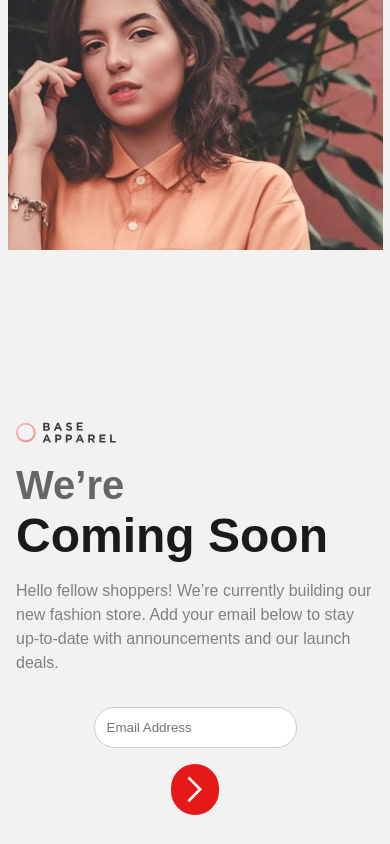
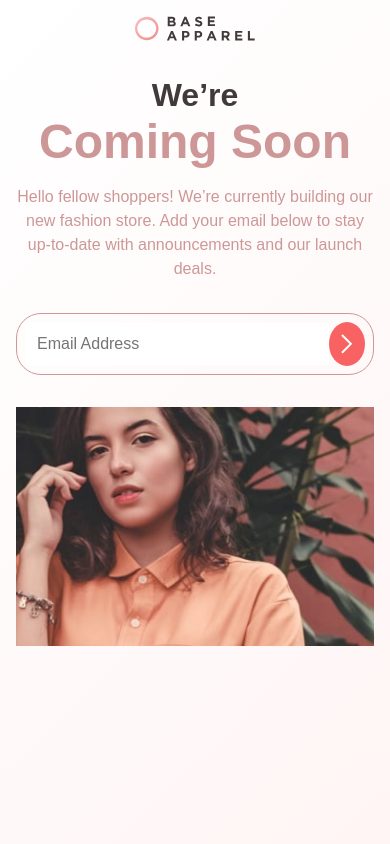
Before and after one commit to allen-schweitzer/base-apparel-challenge, a plain HTML site: page index.html in a window 390 px wide. Drawn offline with Linux system fonts and the light colour scheme.

Commit message:
modified styles according to readme; added js validation

```diff
--- a/index.html
+++ b/index.html
@@ -5,14 +5,16 @@
   <meta name="viewport" content="width=device-width, initial-scale=1.0">
   <title>Base Apparel Coming Soon</title>
   <link rel="stylesheet" href="styles.css">
+  <script src="js/script.js"></script>
 </head>
 <body>
-  <div class="container">
+  <main class="container">
     <div class="content">
       <img src="images/logo.svg" alt="Base Apparel Logo" class="logo">
       <h1>We’re <span>Coming Soon</span></h1>
       <p>Hello fellow shoppers! We’re currently building our new fashion store. Add your email below to stay up-to-date with announcements and our launch deals.</p>
-      <form class="email-form">
+      <form class="email-form" novalidate>
+        <div class="input-wrapper">
           <input
             type="email"
             placeholder="Email Address"
@@ -21,7 +23,8 @@
           <button type="submit" class="submit-btn">
             <img src="images/icon-arrow.svg" alt="Submit">
           </button>
-        <span class="error-msg">Please provide a valid email address</span>
+        </div>
+        <span class="error-msg" id="error-msg">Please provide a valid email address</span>
       </form>
     </div>
     <div class="hero">
@@ -30,6 +33,6 @@
         <img src="images/hero-desktop.jpg" alt="Hero Image">
       </picture>
     </div>
-  </div>
+  </main>
 </body>
 </html>
--- /dev/null
+++ b/js/script.js
@@ -0,0 +1,16 @@
+document.querySelector('.email-form').addEventListener('submit', function (e) {
+    e.preventDefault();
+    const emailInput = document.querySelector('.email-input');
+    const errorMsg = document.getElementById('error-msg');
+    const emailPattern = /^[^\s@]+@[^\s@]+\.[^\s@]+$/;
+
+    if (!emailInput.value || !emailPattern.test(emailInput.value)) {
+      errorMsg.style.display = 'block';
+      emailInput.style.borderColor = 'hsl(0, 93%, 68%)';
+    } else {
+      errorMsg.style.display = 'none';
+      emailInput.style.borderColor = 'hsl(0, 36%, 70%)';
+      alert('Thank you for subscribing!');
+      emailInput.value = '';
+    }
+  });
--- a/styles.css
+++ b/styles.css
@@ -6,83 +6,89 @@
   }
 
   body {
-    font-family: 'Arial', sans-serif; /* Update to match the style guide font */
+    font-family: 'Josefin Sans', sans-serif;
     font-size: 16px;
-    color: hsl(0, 0%, 40%);
-    background: hsl(0, 0%, 95%);
+    color: hsl(0, 6%, 24%);
+    background: linear-gradient(135deg, hsl(0, 0%, 100%), hsl(0, 100%, 98%));
   }
 
   .container {
     display: flex;
     flex-direction: row;
+    justify-content: space-between;
     align-items: center;
-    justify-content: center;
-    height: 100vh;
+    padding: 2rem;
+    min-height: 100vh;
   }
 
   .content {
-    flex: 1;
-    padding: 2rem;
-    text-align: left;
+    max-width: 500px;
   }
 
   .logo {
-    max-width: 100px;
+    max-width: 120px;
+    margin-bottom: 2rem;
   }
 
   h1 {
-    font-size: 2.5rem;
-    margin: 1rem 0;
+    font-weight: 600;
+    font-size: 2rem;
+    color: hsl(0, 6%, 24%);
   }
 
   h1 span {
+    font-size: 3rem;
     display: block;
-    font-size: 3rem;
-    color: hsl(0, 0%, 10%);
+    color: hsl(0, 36%, 70%);
   }
 
   p {
     margin: 1rem 0 2rem 0;
     line-height: 1.5;
-    color: hsl(0, 0%, 50%);
+    color: hsl(0, 36%, 70%);
   }
 
   .email-form {
     display: flex;
+    flex-direction: column;
+  }
+
+  .input-wrapper {
+    display: flex;
     align-items: center;
-    gap: 0.5rem;
+    border: 1px solid hsl(0, 36%, 70%);
+    border-radius: 25px;
+    padding: 0.5rem;
+    overflow: hidden;
   }
 
   .email-input {
     flex: 1;
     padding: 0.75rem;
-    border: 1px solid hsl(0, 0%, 80%);
-    border-radius: 25px;
+    border: none;
     outline: none;
-  }
-
-  .email-input:focus {
-    border-color: hsl(0, 0%, 40%);
+    font-size: 1rem;
   }
 
   .submit-btn {
-    background-color: hsl(0, 80%, 50%);
+    background-color: hsl(0, 93%, 68%);
     border: none;
-    padding: 0.75rem 1rem;
-    border-radius: 25px;
+    padding: 0.75rem;
+    border-radius: 50%;
     cursor: pointer;
     display: flex;
     align-items: center;
     justify-content: center;
+    transition: background-color 0.3s ease;
   }
 
-  .submit-btn img {
-    width: 16px;
+  .submit-btn:hover {
+    background-color: hsl(0, 80%, 60%);
   }
 
   .error-msg {
     margin-top: 0.5rem;
-    color: hsl(0, 80%, 50%);
+    color: hsl(0, 93%, 68%);
     font-size: 0.875rem;
     display: none;
   }
@@ -93,7 +99,7 @@
   }
 
   .hero img {
-    max-width: 100%;
+    width: 100%;
     height: auto;
     object-fit: cover;
   }
@@ -102,20 +108,18 @@
     .container {
       flex-direction: column;
       text-align: center;
+      padding: 1rem;
     }
 
     .content {
-      order: 2;
-      padding: 1rem;
+      margin-bottom: 2rem;
     }
 
-    .hero {
-      order: 1;
-      width: 100%;
+    .input-wrapper {
+      flex-direction: row;
     }
 
-    .email-form {
-      flex-direction: column;
-      gap: 1rem;
+    .hero img {
+      object-fit: cover;
     }
   }
```
Lines whose indentation alone changed are shown as unchanged.
